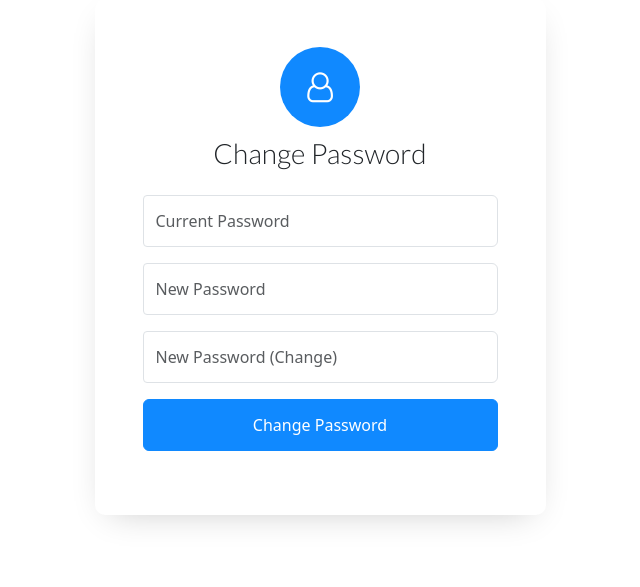
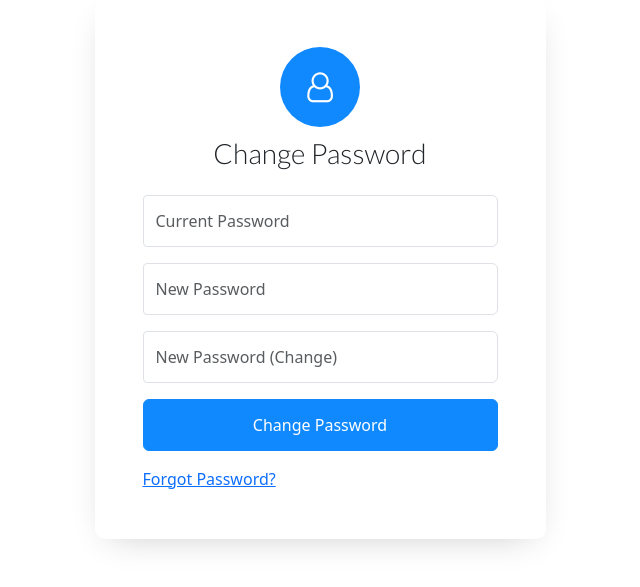
Before and after one commit to AminJml81/ToDo-app, a Django app: page /accounts/password/change/ in a window 1280 px wide. Shown: the part 58-645 px from the top of the page, without its empty margins (320-960 px from the left). Run offline with Django 4.2, Linux system fonts and the light colour scheme; the visitor is signed in with stand-in values (Sample User, id 1); some libraries are stand-ins or nearby versions.

Commit message:
fix url names

```diff
--- a/core/accounts/urls.py
+++ b/core/accounts/urls.py
@@ -18,14 +18,14 @@ urlpatterns = [
          LogoutView.as_view(template_name = "registration/logout.html"), name='logout'),
 
     path('password/change/',
-          CustomPasswordChangeView.as_view(), name='change-password'),
+          CustomPasswordChangeView.as_view(), name='password-change'),
 
     path('password/reset/',
-          PasswordResetView.as_view(success_url=reverse_lazy("account:reset-password-done")), name='reset-password'),
+          PasswordResetView.as_view(success_url=reverse_lazy("account:password-reset-done")), name='password-reset'),
     path('password/reset/done/',
-          PasswordResetDoneView.as_view(), name='reset-password-done'),
+          PasswordResetDoneView.as_view(), name='password-reset-done'),
     path('password/reset/confirm/<uidb64>/<token>/',
-          PasswordResetConfirmView.as_view(success_url = reverse_lazy("account:password-reset-complete")), name='reset-password-confirm'),
+          PasswordResetConfirmView.as_view(success_url = reverse_lazy("account:password-reset-complete")), name='password-reset-confirm'),
     path('password/reset/complete/',
           PasswordResetCompleteView.as_view(), name='password-reset-complete' )
 ]
--- a/core/templates/registration/login.html
+++ b/core/templates/registration/login.html
@@ -50,7 +50,7 @@
 							<a href="{% url 'account:signup' %}">Sign Up</a>
 						</div>
 						<div class="w-50 text-md-right">
-							<a href="{% url 'account:reset-password' %}">Forgot Password</a>
+							<a href="{% url 'account:password-reset' %}">Forgot Password</a>
 						</div>
 						</div>
 	        		</div>
--- a/core/templates/registration/manage_account.html
+++ b/core/templates/registration/manage_account.html
@@ -33,7 +33,7 @@
                         </div>
                         <div class="form-group">
                             <div class="w-50">
-                                <a href="{% url 'account:change-password' %}">Change Password</a>
+                                <a href="{% url 'account:password-change' %}">Change Password</a>
                             </div>
                         </div>
                         {% else %}
--- a/core/templates/registration/password_change_form.html
+++ b/core/templates/registration/password_change_form.html
@@ -25,7 +25,7 @@
 						{% include "account-messages.html" %}
 
                         <h3 class="text-center mb-4">Change Password</h3>
-						<form method="POST" action="{% url 'account:change-password' %}" class="login-form"> {% csrf_token %}
+						<form method="POST" action="{% url 'account:password-change' %}" class="login-form"> {% csrf_token %}
 							<div class="form-group">
 								<input name='old_password' type="password" class="form-control rounded-left" placeholder="Current Password" required>
 							</div>
@@ -38,9 +38,9 @@
 							<div class="form-group">
 								<button type="submit" class="form-control btn btn-primary rounded submit px-3">Change Password</button>
 							</div>
-							{% comment %} <div class="w-50">
-                                <a href="{% url 'account_reset_password' %}">Forgot Password?</a>
-                            </div> {% endcomment %}
+							<div class="w-50">
+                                <a href="{% url 'account:password-reset' %}">Forgot Password?</a>
+                            </div>
 						</form>
 	        		</div>
 				</div>
--- a/core/templates/registration/password_reset_email.html
+++ b/core/templates/registration/password_reset_email.html
@@ -3,7 +3,7 @@
 
 {% translate "Please go to the following page and choose a new password:" %}
 {% block reset_link %}
-{{ protocol }}://{{ domain }}{% url 'account:reset-password-confirm' uidb64=uid token=token %}
+{{ protocol }}://{{ domain }}{% url 'account:password-reset-confirm' uidb64=uid token=token %}
 {% endblock %}
 {% translate 'Your username, in case you’ve forgotten:' %} {{ user.get_username }}
 
```
